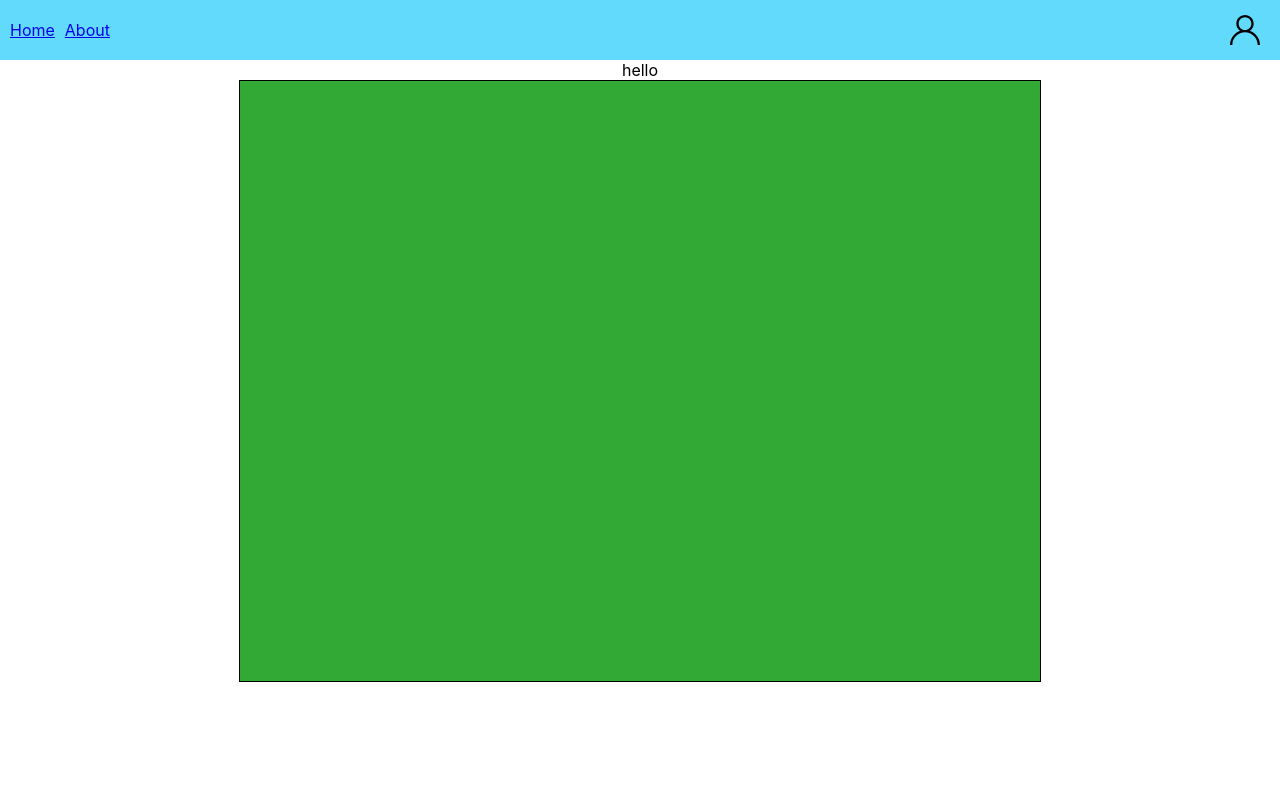
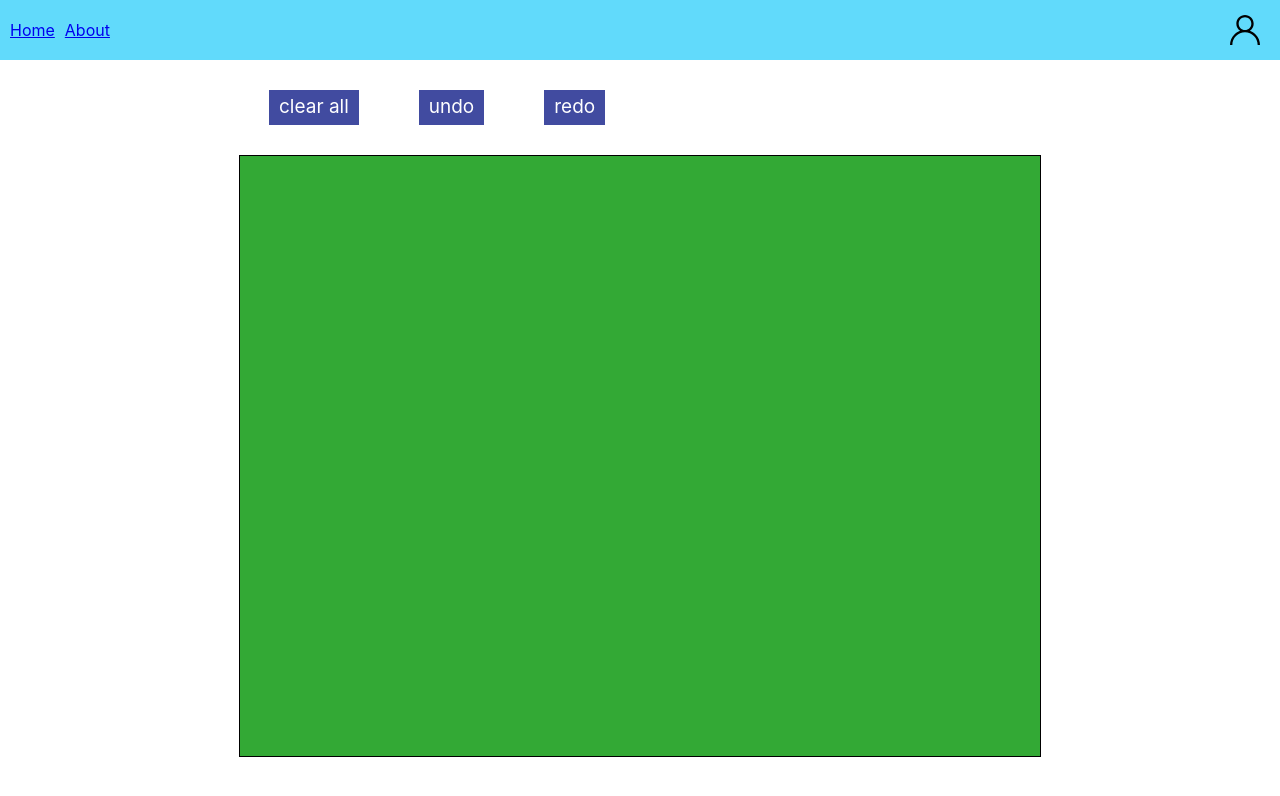
Before and after one commit to errik25/task-manager, a React app: page /about in a window 1280 px wide. Shown: the top 796 px of the page. Built offline with nearby package versions, Linux system fonts and the light colour scheme.

Commit message:
undo, redo

```diff
--- a/src/components/About/About.css
+++ b/src/components/About/About.css
@@ -1,3 +1,33 @@
 .About {
     display: flex;
+    flex-direction: column;
 }
+
+.about__buttons {
+    display: flex;
+}
+
+.about__buttons>* {
+    margin: 0 5px;
+    user-select: none;
+}
+
+.about__clearAll {
+    cursor: pointer;
+    height: 25px;
+    background: rgb(65, 75, 160);
+    padding: 5px 10px;
+    font-size: 19px;
+    margin: 30px;
+    color: #fff;
+}
+
+.about__undo {
+    cursor: pointer;
+    height: 25px;
+    background: rgb(65, 75, 160);
+    padding: 5px 10px;
+    font-size: 19px;
+    margin: 30px;
+    color: #fff;
+}
--- a/src/components/About/About.jsx
+++ b/src/components/About/About.jsx
@@ -1,19 +1,20 @@
 import './About.css';
 import React, {useState, useEffect, useRef} from 'react';
-import Canvas from './Canvas.jsx';
 
 function About() {
   const [mouseDown, setMouseDown] = useState(false);
   const [cursorPos, setCursorPos] = useState(null);
-  const [canvasWidth, setCanvasWidth] = useState(800);
-  const [canvasHeight, setCanvasHeight] = useState(600);
+  const [prevCursorPos, setPrevCursorPos] = useState(null);
+  const [mouseDownPosition, setMouseDownPosition] = useState({x: 0, y: 0});
+  const [savedImages, setSavedImages] = useState([]);
+  const [redoImages, setRedoImages] = useState([]);
+  const [canvas, setCanvas] = useState({width: 800, height: 600})
   const canvasRef = useRef(null);
 
   const draw = () => {
-    const canvas = canvasRef.current;
-    const ctx = canvas.getContext('2d');
-    ctx.fillStyle = '#33a935'
-    ctx.rect(0, 0, 800, 600)
+    const ctx = canvasRef.current.getContext('2d');
+    ctx.fillStyle = '#33a935';
+    ctx.rect(0, 0, 800, 600);
     ctx.fill();
 
     ctx.fillStyle = '#a4349f';
@@ -22,47 +23,91 @@ function About() {
     ctx.lineCap = 'round';
   };
 
-  const drawPixel = ({x: cx, y: cy}) => {
-    const canvas = canvasRef.current;
-    const ctx = canvas.getContext('2d');
-    let w = 800;
-    let h = 600;
-    // const imageData = ctx.createImageData(800, 600);
-    const imageData = ctx.getImageData(0, 0, w, h);
-    for (let i = 0, x = 0, y = 0; i < imageData.data.length; i += 4, x ++) {
-
-      if (x === w) {
-        x = 0;
-        y++;
-      }
-
-      if ((y > cy - 30 && y < cy + 30) && (x > cx - 30 && x < cx + 30))  {
-        imageData.data[i + 0] = 255;
-        imageData.data[i + 1] = 25;
-        imageData.data[i + 2] = 25;
-        imageData.data[i + 3] = 255;
-      }
-    }
-    ctx.putImageData(imageData, 0, 0);
+  const saveCurrentToRedoStack = (ctx) => {
+    const currentImage = ctx.getImageData(0, 0, canvas.width, canvas.height);
+    setRedoImages(prev => [...prev, currentImage])
   }
 
+  const saveCurrentToUndoStack = (ctx) => {
+    const currentImage = ctx.getImageData(0, 0, canvas.width, canvas.height);
+    setSavedImages(prev => [...prev, currentImage])
+  }
+
+  const applyPrevImage = (ctx) => {
+    const prevImage = savedImages[savedImages.length - 1];
+    ctx.putImageData(prevImage, 0, 0);
+  }
+
+  const applyNextImage = (ctx) => {
+    const nextImage = redoImages[redoImages.length - 1];
+    ctx.putImageData(nextImage, 0, 0);
+  }
+
+  const popPrevStack = () => {
+    setSavedImages(savedImages.slice(0, savedImages.length - 1));
+  }
+
+  const popNextStack = () => {
+    setRedoImages(redoImages.slice(0, redoImages.length - 1));
+  }
+
+  const clearNextStack = () => {
+    setRedoImages([]);
+  }
+
+  const drawOnMousePos = ({x: cx, y: cy}) => {
+    const ctx = canvasRef.current.getContext('2d');
+
+    ctx.fillStyle = '#a4349f';
+    ctx.strokeStyle = '#a4349f';
+    ctx.lineJoin = 'round';
+    ctx.lineWidth = 15;
+    ctx.lineCap = 'round';
+
+    ctx.beginPath();
+    ctx.moveTo(prevCursorPos.x, prevCursorPos.y);
+    ctx.lineTo(cursorPos.x, cursorPos.y);
+    ctx.stroke()
+    clearNextStack()
+  }
 
   useEffect(() => {
     console.log('mounted')
-    draw()
+    clearAll();
     window.addEventListener('mouseup', (e) => {
       setMouseDown(false);
     })
+    setRedoImages([]);
   }, [])
 
+  const clearAll = () => {
+    draw()
+  }
+
+  const undo = () => {
+    if (savedImages.length) {
+      const ctx = canvasRef.current.getContext('2d');
+      saveCurrentToRedoStack(ctx)
+      applyPrevImage(ctx)
+      popPrevStack()
+    }
+  }
+
+  const redo = () => {
+    if (redoImages.length) {
+      const ctx = canvasRef.current.getContext('2d');
+
+      saveCurrentToUndoStack(ctx);
+      applyNextImage(ctx);
+      popNextStack();
+    }
+  }
+
   useEffect(() => {
-    // console.log('useEffect update')
-    // draw()
-
     if (mouseDown) {
-      drawPixel(cursorPos)
+      drawOnMousePos(cursorPos)
     }
-  })
+  }, [cursorPos])
 
   const getCursorPos = (e) => {
     return {x: event.layerX, y: event.layerY};
@@ -70,31 +115,40 @@ function About() {
 
   const clickHandler = (e) => {
     const {x, y} = getCursorPos(e)
-
-    console.log('click', x, y)
   }
 
   const mouseMove = (e) => {
     const {x, y} = getCursorPos(e)
+    setPrevCursorPos(cursorPos);
     setCursorPos({x, y});
-    // console.log('over', x, y)
   }
 
   const mouseDownHandler = (e) => {
+    const ctx = canvasRef.current.getContext('2d');
+    saveCurrentToUndoStack(ctx)
     setMouseDown(true)
   }
 
   return (
-    <div className="App">
-      <div>
-        hello
+    <div className="about">
+      <div className="about__buttons">
+        <div className="about__clearAll" onClick={clearAll}>
+          clear all
+        </div>
+        <div className="about__undo" onClick={undo}>
+          undo
+        </div>
+        <div className="about__undo" onClick={redo}>
+          redo
+        </div>
       </div>
+
       <canvas
         onClick={clickHandler}
         onMouseMove={mouseMove}
         onMouseDown={mouseDownHandler}
-        width={canvasWidth}
-        height={canvasHeight}
+        width={canvas.width}
+        height={canvas.height}
         ref={canvasRef}
         style={{border: '1px solid black'}}
       />
```
